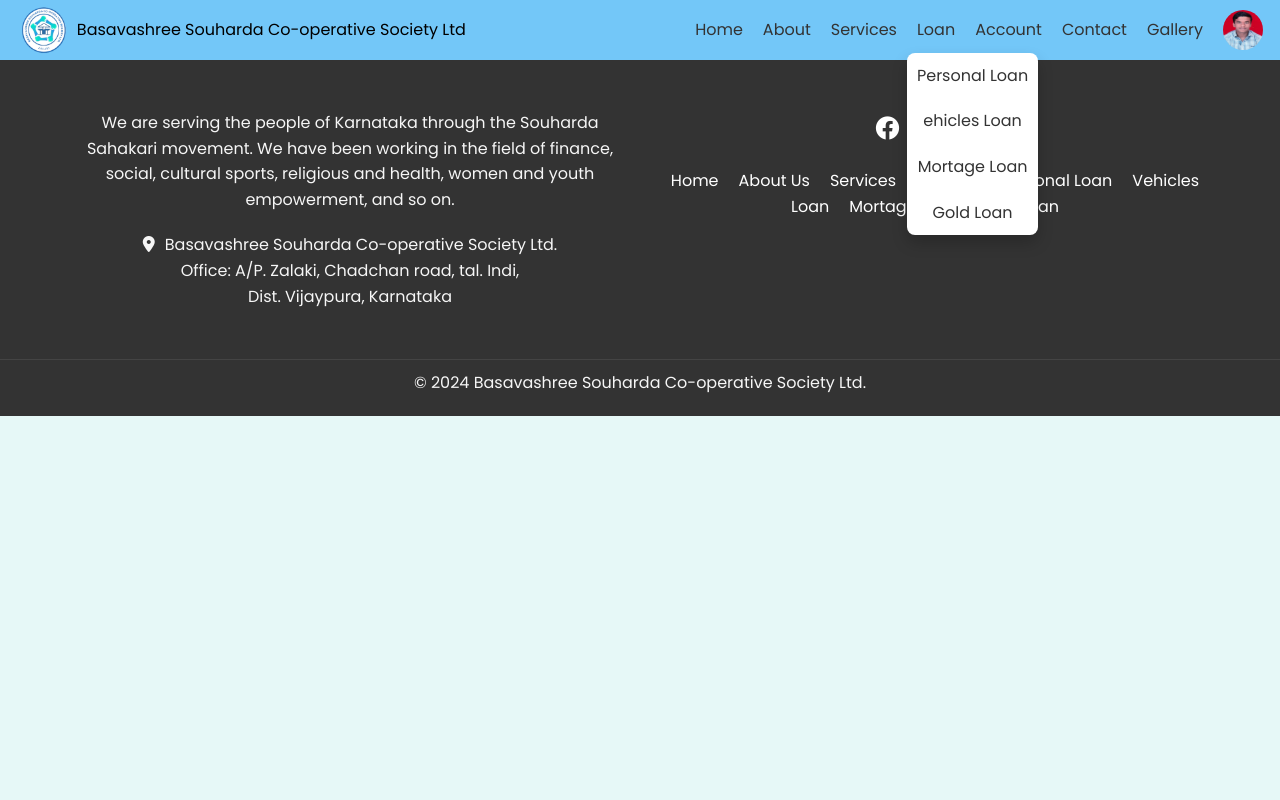
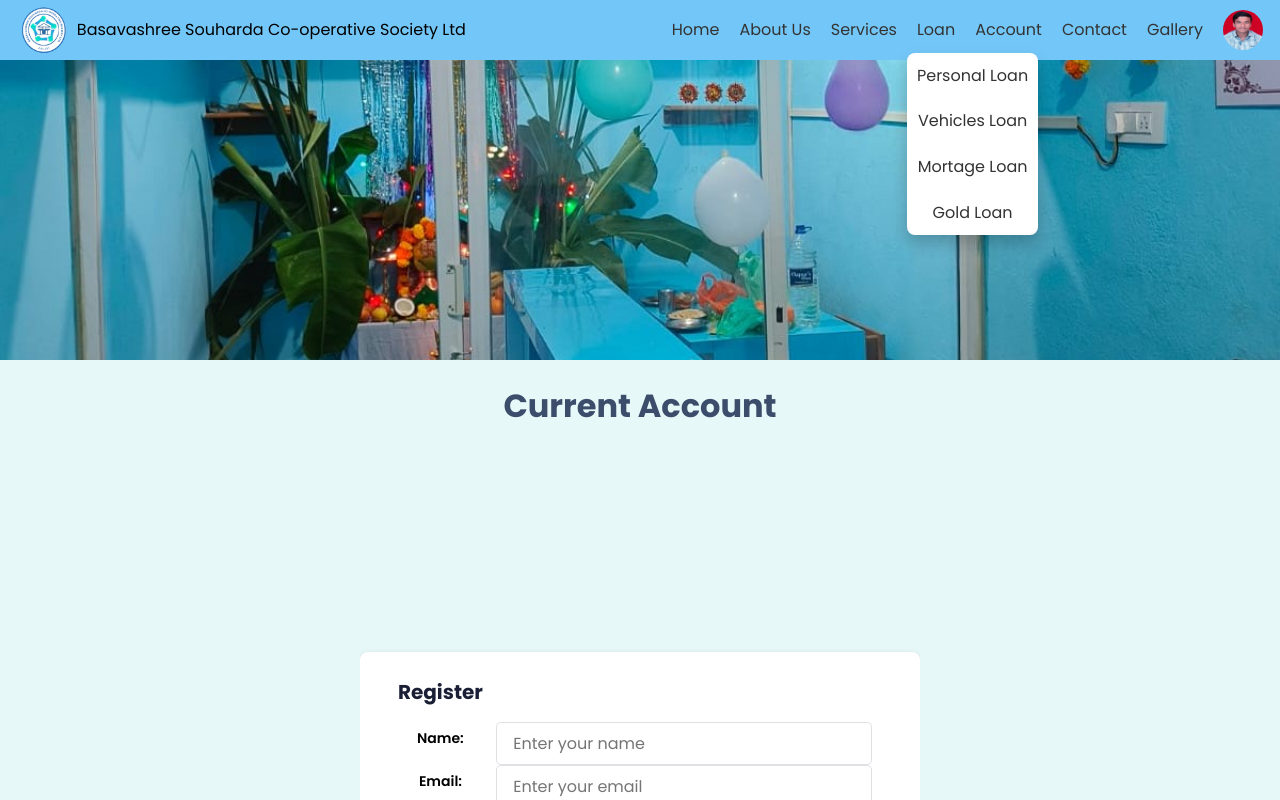
Before and after one commit to Siddhartha-Pandit/Basavashree, a React (Create React App) app in the folder frontend/bhavashree/: page /current-account in a window 1280 px wide. Both pictures are taken after a click on the link "Loan". Shown: the top 800 px of the page. Built offline with nearby package versions, Linux system fonts and the light colour scheme.

Commit message:
2024.08.03 06.16PM added the Account Sub menu components

```diff
--- a/frontend/bhavashree/src/App.css
+++ b/frontend/bhavashree/src/App.css
@@ -252,10 +252,6 @@ nav a:hover {
   padding-top: 10px;
 }
 /*Home Page*/
-
-main {
-  padding: 20px;
-}
 
 h1,
 h2,
--- a/frontend/bhavashree/src/App.js
+++ b/frontend/bhavashree/src/App.js
@@ -11,6 +11,10 @@ import PersonalLoan from "./components/PersonalLoan";
 import VechicleLoan from "./components/VechicleLoan";
 import MortageLoan from "./components/MortageLoan";
 import GoldLoan from "./components/GoldLoan";
+import AboutUs from "./components/AboutUs";
+import SavingAccount from "./components/SavingAccount";
+import CurrentAccount from "./components/CurrentAccount";
+import RegularAccount from "./components/RegularAccount";
 function App() {
   return (
     <Router>
@@ -21,12 +25,16 @@ function App() {
             <Route path="/" element={<HomePage />} />
             <Route path="/remittance" element={<Remittance />} />
             <Route path="/subsidiary" element={<Subsidiary />} />
+            <Route path="/about" element={<AboutUs />} />
             <Route path="/fixed-deposit" element={<FixedDeposit />} />
             <Route path="/contact" element={<ContactUs />} />
             <Route path="/personal-loan" element={<PersonalLoan />} />
             <Route path="/vechicle-loan" element={<VechicleLoan />} />
             <Route path="/mortage-loan" element={<MortageLoan />} />
             <Route path="/gold-loan" element={<GoldLoan />} />
+            <Route path="/saving-account" element={<SavingAccount />} />
+            <Route path="/current-account" element={<CurrentAccount />} />
+            <Route path="/regular-account" element={<RegularAccount />} />
             {/*<Route path="/mortgage_loan" element={<MortgageLoanPage />} /> */}
           </Routes>
 
--- /dev/null
+++ b/frontend/bhavashree/src/components/AboutUs.js
@@ -0,0 +1,18 @@
+import React from "react";
+import Image from "./Image";
+
+const AboutUs = () => {
+  return (
+    <div className="remittance-container">
+      <Image />
+      <div className="text-container">
+        <h1>About Us</h1>
+      </div>
+      <div className="text2-container">
+        <p>*</p>
+      </div>
+    </div>
+  );
+};
+
+export default AboutUs;
--- /dev/null
+++ b/frontend/bhavashree/src/components/CurrentAccount.js
@@ -0,0 +1,36 @@
+import React from "react";
+import Image from "./Image";
+
+import RegisterForm from "./Register";
+const CurrentAccount = () => {
+  return (
+    <div className="remittance-container">
+      <Image />
+      <div className="text">
+        <h1>Current Account</h1>
+        <RegisterForm />
+        <h3>
+          <b>ELIGIBILITY</b>
+        </h3>
+        <p>
+          <b>
+            This Current Account scheme is available at selective branches only
+          </b>
+        </p>
+        <br />
+
+        <h3></h3>
+      </div>
+      <div className="text-container">
+        <h3>The Salient Features are :</h3>
+      </div>
+      <div class="text2">
+        <p>
+          <br />*
+        </p>
+      </div>
+    </div>
+  );
+};
+
+export default CurrentAccount;
--- a/frontend/bhavashree/src/components/Footer.js
+++ b/frontend/bhavashree/src/components/Footer.js
@@ -34,7 +34,7 @@ const Footer = () => {
           </div>
           <div className="footer-links">
             <Link to="/">Home</Link>
-            <a href="about.html">About Us</a>
+            <Link to="/about">About Us</Link>
             <Link to="/remittance">Services</Link>
             <Link to="/contact">Contact</Link>
             <Link to="/personal-loan">Personal Loan</Link>
--- a/frontend/bhavashree/src/components/Navbar.js
+++ b/frontend/bhavashree/src/components/Navbar.js
@@ -94,8 +94,7 @@ const Navbar = () => {
                 <Link to="/">Home</Link>
               </li>
               <li>
-                <a href="#">About</a>
-                {/* <Link to="/subsidiary">Fixed Deposit</Link> */}
+                <Link to="/about">About Us</Link>
               </li>
               <li>
                 <a href="#" onClick={() => handleSubmenuToggle("services")}>
@@ -114,7 +113,7 @@ const Navbar = () => {
                     <Link to="/subsidiary">Subsidiary</Link>
                   </li>
                   <li>
-                    <Link to="/subsidiary">Fixed Deposit</Link>
+                    <Link to="/fixed-deposit">Fixed Deposit</Link>
                   </li>
                 </ul>
               </li>
@@ -132,7 +131,7 @@ const Navbar = () => {
                     <Link to="/personal-loan">Personal Loan</Link>
                   </li>
                   <li>
-                    <Link to="/vechicle-loan">ehicles Loan</Link>
+                    <Link to="/vechicle-loan">Vehicles Loan</Link>
                   </li>
                   <li>
                     <Link to="/mortage-loan">Mortage Loan</Link>
@@ -153,13 +152,13 @@ const Navbar = () => {
                   }}
                 >
                   <li>
-                    <a href="#">Saving Account</a>
+                    <Link to="/saving-account">Saving Account</Link>
                   </li>
                   <li>
-                    <a href="#">Current Account</a>
+                    <Link to="/current-account">Current Account</Link>
                   </li>
                   <li>
-                    <a href="#">Regular Account</a>
+                    <Link to="/regular-account">Regular Account</Link>
                   </li>
                 </ul>
               </li>
--- /dev/null
+++ b/frontend/bhavashree/src/components/Register.js
@@ -0,0 +1,117 @@
+import React from "react";
+import "./HomePage";
+
+const RegisterForm = () => {
+  return (
+    <div className="form-root">
+      <div className="form-container">
+        <form id="myForm" enctype="multipart/form-data">
+          <table>
+            <thead>
+              <tr>
+                <th colSpan="2" className="form-title">
+                  <center>Register</center>
+                </th>
+              </tr>
+            </thead>
+            <tbody>
+              <tr className="form-group">
+                <td>
+                  <label htmlFor="name">Name:</label>
+                </td>
+                <td>
+                  <input
+                    type="text"
+                    name="name"
+                    id="name"
+                    placeholder="Enter your name"
+                    required
+                  />
+                </td>
+              </tr>
+              <tr className="form-group">
+                <td>
+                  <label htmlFor="email">Email:</label>
+                </td>
+                <td>
+                  <input
+                    type="email"
+                    name="email"
+                    id="email"
+                    placeholder="Enter your email"
+                    required
+                  />
+                </td>
+              </tr>
+              <tr className="form-group">
+                <td>
+                  <label htmlFor="password">Password:</label>
+                </td>
+                <td>
+                  <input
+                    type="password"
+                    name="password"
+                    id="password"
+                    placeholder="Enter your password"
+                    required
+                  />
+                </td>
+              </tr>
+              <tr className="form-group">
+                <td>
+                  <label htmlFor="phone">Phone Number:</label>
+                </td>
+                <td>
+                  <input
+                    type="tel"
+                    name="phone"
+                    id="phone"
+                    placeholder="Enter your phone number"
+                    required
+                  />
+                </td>
+              </tr>
+              <tr className="form-group">
+                <td>
+                  <label htmlFor="pan_file">PAN Card:</label>
+                </td>
+                <td>
+                  <input
+                    type="file"
+                    name="pan_file"
+                    id="pan_file"
+                    accept=".pdf,.jpg,.png"
+                    required
+                  />
+                </td>
+              </tr>
+              <tr className="form-group">
+                <td>
+                  <label htmlFor="aadhar_file">Aadhar Card:</label>
+                </td>
+                <td>
+                  <input
+                    type="file"
+                    name="aadhar_file"
+                    id="aadhar_file"
+                    accept=".pdf,.jpg,.png"
+                    required
+                  />
+                </td>
+              </tr>
+              <tr>
+                <td colSpan="2" style={{ textAlign: "center" }}>
+                  <button type="submit" className="btn submit-btn">
+                    Submit
+                  </button>
+                </td>
+              </tr>
+            </tbody>
+          </table>
+        </form>
+      </div>
+    </div>
+  );
+};
+
+export default RegisterForm;
--- /dev/null
+++ b/frontend/bhavashree/src/components/RegularAccount.js
@@ -0,0 +1,36 @@
+import React from "react";
+import Image from "./Image";
+
+import RegisterForm from "./Register";
+const RegularAccount = () => {
+  return (
+    <div className="remittance-container">
+      <Image />
+      <div className="text">
+        <h1>Regular Account</h1>
+        <RegisterForm />
+        <h3>
+          <b>ELIGIBILITY</b>
+        </h3>
+        <p>
+          <b>
+            This Regular Account scheme is available at selective branches only
+          </b>
+        </p>
+        <br />
+
+        <h3></h3>
+      </div>
+      <div className="text-container">
+        <h3>The Salient Features are :</h3>
+      </div>
+      <div class="text2">
+        <p>
+          <br />*
+        </p>
+      </div>
+    </div>
+  );
+};
+
+export default RegularAccount;
--- /dev/null
+++ b/frontend/bhavashree/src/components/SavingAccount.js
@@ -0,0 +1,36 @@
+import React from "react";
+import Image from "./Image";
+
+import RegisterForm from "./Register";
+const SavingAccount = () => {
+  return (
+    <div className="remittance-container">
+      <Image />
+      <div className="text">
+        <h1>Saving Account</h1>
+        <RegisterForm />
+        <h3>
+          <b>ELIGIBILITY</b>
+        </h3>
+        <p>
+          <b>
+            This saving Account scheme is available at selective branches only
+          </b>
+        </p>
+        <br />
+
+        <h3></h3>
+      </div>
+      <div className="text-container">
+        <h3>The Salient Features are :</h3>
+      </div>
+      <div class="text2">
+        <p>
+          <br />*
+        </p>
+      </div>
+    </div>
+  );
+};
+
+export default SavingAccount;
```
